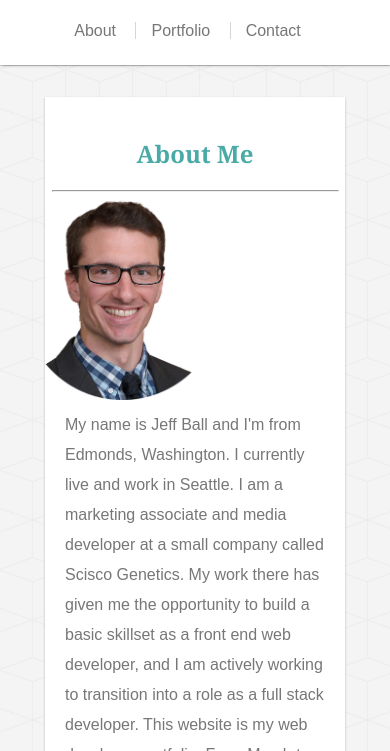
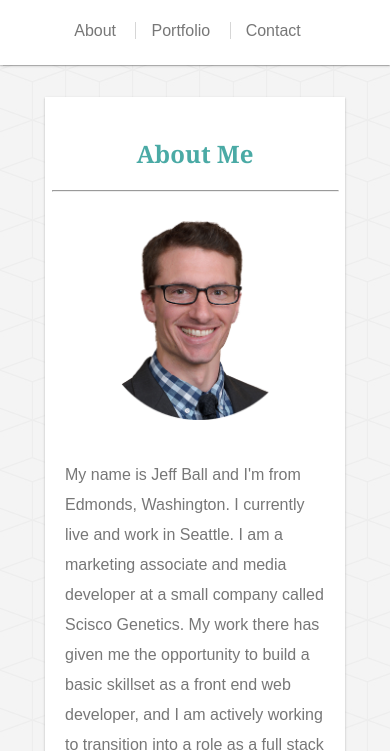
Before and after one commit to jeffpball/Basic-Portfolio, a plain HTML site: page index.html in a window 390 px wide. Shown: the part 93-844 px from the top of the page. Drawn offline with Linux system fonts and the light colour scheme.

Commit message:
Edit home page responsive

```diff
--- a/assets/css/style.css
+++ b/assets/css/style.css
@@ -357,18 +357,21 @@ input[type=submit]:hover {
         text-align: center;
     }
 
-    section img {
+
+    #section2 {
+        height: 1550px;
+        width: 300px;
+    }
+
+    #section2 img {
         height: 200px;
         padding: 20px 0px 0px 0px;
+        margin-bottom: 30px;
+        display: flex;
         float: none;
         margin-left: auto;
         margin-right: auto;
         display:block;
-    }
-
-    #section2 {
-        height: 1550px;
-        width: 300px;
     }
 
     #section2 p {
```
